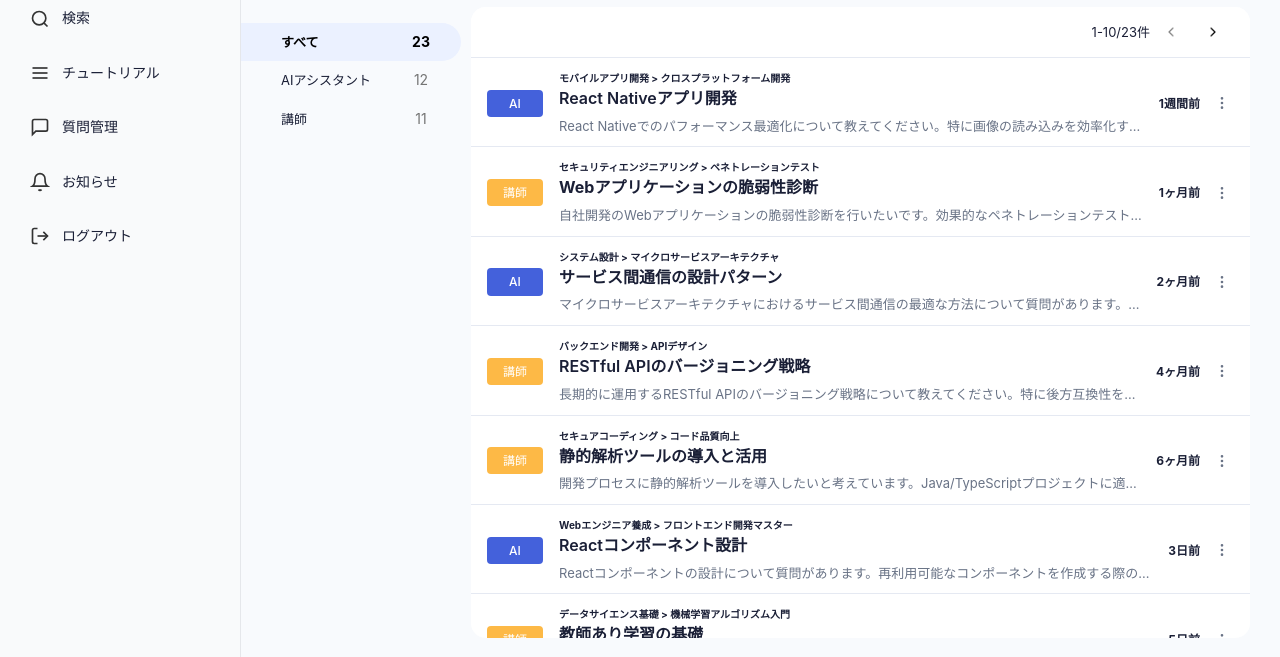
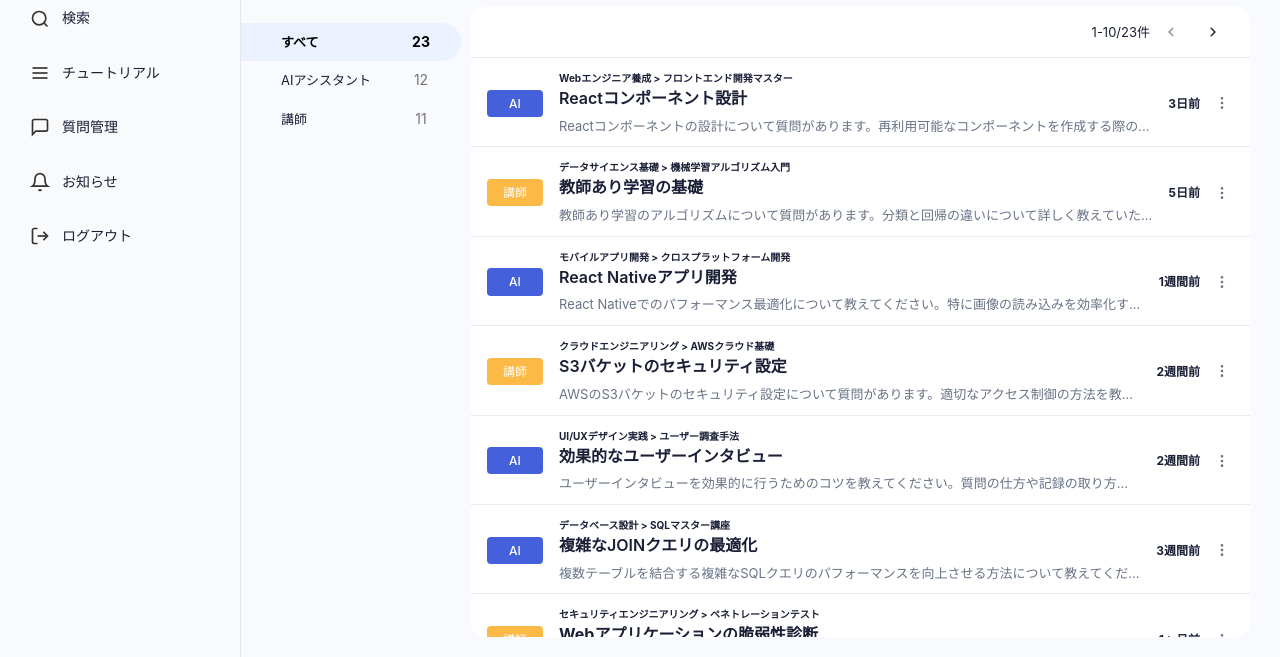
Before and after one commit to GitSATOMasashi/sls_seito_sitsumonnkanri, a plain HTML site: page index.html in a window 1280 px wide. Shown: the part 143-800 px from the top of the page. Drawn offline with Linux system fonts and the light colour scheme.

Commit message:
ピン留め機能を削除

```diff
--- a/script.js
+++ b/script.js
@@ -361,30 +361,6 @@ document.addEventListener('DOMContentLoaded', function() {
         }
     });
 
-    // ピン留めボタンのクリックイベント
-    const pinButtons = document.querySelectorAll('.pin-btn');
-
-    pinButtons.forEach(button => {
-        button.addEventListener('click', function(e) {
-            e.stopPropagation(); // 親要素へのクリックイベントの伝播を防止
-
-            const questionItem = this.closest('.question-item');
-            questionItem.classList.toggle('pinned');
-
-            if (questionItem.classList.contains('pinned')) {
-                console.log('ピン留めしました:', questionItem.querySelector('.action-name').textContent);
-                // ピン留めアイテムをリストの先頭に移動
-                const parent = questionItem.parentNode;
-                parent.insertBefore(questionItem, parent.firstChild);
-            } else {
-                console.log('ピン留めを解除しました:', questionItem.querySelector('.action-name').textContent);
-            }
-
-            // オプションメニューを閉じる
-            this.closest('.question-options').classList.remove('active');
-        });
-    });
-
     // 削除ボタンのクリックイベント
     const deleteButtons = document.querySelectorAll('.delete-btn');
 
@@ -674,8 +650,7 @@ document.addEventListener('DOMContentLoaded', function() {
             name: "Reactコンポーネント設計",
             message: "Reactコンポーネントの設計について質問があります。再利用可能なコンポーネントを作成する際のベストプラクティスを教えてください。",
             date: "3日前",
-            isUnread: false,
-            isPinned: false
+            isUnread: false
         },
         {
             id: 2,
@@ -684,8 +659,7 @@ document.addEventListener('DOMContentLoaded', function() {
             name: "教師あり学習の基礎",
             message: "教師あり学習のアルゴリズムについて質問があります。分類と回帰の違いについて詳しく教えていただけますか？",
             date: "5日前",
-            isUnread: true,
-            isPinned: false
+            isUnread: true
         },
         {
             id: 3,
@@ -694,8 +668,7 @@ document.addEventListener('DOMContentLoaded', function() {
             name: "React Nativeアプリ開発",
             message: "React Nativeでのパフォーマンス最適化について教えてください。特に画像の読み込みを効率化する方法を知りたいです。",
             date: "1週間前",
-            isUnread: false,
-            isPinned: true
+            isUnread: false
         },
         {
             id: 4,
@@ -704,8 +677,7 @@ document.addEventListener('DOMContentLoaded', function() {
             name: "S3バケットのセキュリティ設定",
             message: "AWSのS3バケットのセキュリティ設定について質問があります。適切なアクセス制御の方法を教えてください。",
             date: "2週間前",
-            isUnread: false,
-            isPinned: false
+            isUnread: false
         },
         {
             id: 5,
@@ -714,8 +686,7 @@ document.addEventListener('DOMContentLoaded', function() {
             name: "効果的なユーザーインタビュー",
             message: "ユーザーインタビューを効果的に行うためのコツを教えてください。質問の仕方や記録の取り方について知りたいです。",
             date: "2週間前",
-            isUnread: false,
-            isPinned: false
+            isUnread: false
         },
         {
             id: 6,
@@ -724,8 +695,7 @@ document.addEventListener('DOMContentLoaded', function() {
             name: "複雑なJOINクエリの最適化",
             message: "複数テーブルを結合する複雑なSQLクエリのパフォーマンスを向上させる方法について教えてください。特にインデックス設計のポイントを知りたいです。",
             date: "3週間前",
-            isUnread: false,
-            isPinned: false
+            isUnread: false
         },
         {
             id: 7,
@@ -734,8 +704,7 @@ document.addEventListener('DOMContentLoaded', function() {
             name: "Webアプリケーションの脆弱性診断",
             message: "自社開発のWebアプリケーションの脆弱性診断を行いたいです。効果的なペネトレーションテストの進め方と、よくある脆弱性の検出方法を教えてください。",
             date: "1ヶ月前",
-            isUnread: true,
-            isPinned: true
+            isUnread: true
         },
         {
             id: 8,
@@ -744,8 +713,7 @@ document.addEventListener('DOMContentLoaded', function() {
             name: "GitHubActionsのワークフロー設計",
             message: "GitHubActionsを使ったCI/CDパイプラインの構築方法について質問があります。テスト、ビルド、デプロイを自動化する効率的なワークフローの設計方法を教えてください。",
             date: "1ヶ月前",
-            isUnread: false,
-            isPinned: false
+            isUnread: false
         },
         {
             id: 9,
@@ -754,8 +722,7 @@ document.addEventListener('DOMContentLoaded', function() {
             name: "スクラムチームのファシリテーション",
             message: "スクラムマスターとして、チームのパフォーマンスを向上させるための効果的なファシリテーション技術について教えてください。特にデイリースクラムとスプリントレトロスペクティブの進行方法に悩んでいます。",
             date: "1ヶ月前",
-            isUnread: false,
-            isPinned: false
+            isUnread: false
         },
         {
             id: 10,
@@ -764,8 +731,7 @@ document.addEventListener('DOMContentLoaded', function() {
             name: "Solidityのセキュリティベストプラクティス",
             message: "Ethereumのスマートコントラクト開発におけるセキュリティ上の注意点とベストプラクティスについて教えてください。特にリエントランシー攻撃の防止方法に興味があります。",
             date: "2ヶ月前",
-            isUnread: false,
-            isPinned: false
+            isUnread: false
         },
         {
             id: 11,
@@ -774,8 +740,7 @@ document.addEventListener('DOMContentLoaded', function() {
             name: "時系列データの予測モデル",
             message: "販売データの時系列分析を行いたいです。Pythonを使った季節性を考慮した予測モデルの構築方法と、精度評価の指標について教えてください。",
             date: "2ヶ月前",
-            isUnread: true,
-            isPinned: false
+            isUnread: true
         },
         {
             id: 12,
@@ -784,8 +749,7 @@ document.addEventListener('DOMContentLoaded', function() {
             name: "サービス間通信の設計パターン",
             message: "マイクロサービスアーキテクチャにおけるサービス間通信の最適な方法について質問があります。同期通信と非同期通信のトレードオフと、適切な使い分けについて教えてください。",
             date: "2ヶ月前",
-            isUnread: false,
-            isPinned: true
+            isUnread: false
         },
         {
             id: 13,
@@ -794,8 +758,7 @@ document.addEventListener('DOMContentLoaded', function() {
             name: "ゼロトラストモデルの実装ステップ",
             message: "従来のネットワークセキュリティモデルからゼロトラストモデルへの移行を検討しています。実装の具体的なステップと、優先すべき対策について教えてください。",
             date: "3ヶ月前",
-            isUnread: false,
-            isPinned: false
+            isUnread: false
         },
         {
             id: 14,
@@ -804,8 +767,7 @@ document.addEventListener('DOMContentLoaded', function() {
             name: "Webフォントの最適なロード方法",
             message: "Webサイトのパフォーマンスを向上させるために、Webフォントの最適なロード方法について教えてください。特にCLSの改善に効果的な方法を知りたいです。",
             date: "3ヶ月前",
-            isUnread: false,
-            isPinned: false
+            isUnread: false
         },
         {
             id: 15,
@@ -814,8 +776,7 @@ document.addEventListener('DOMContentLoaded', function() {
             name: "BERTモデルのファインチューニング",
             message: "特定ドメインのテキスト分類タスクのために、事前学習済みBERTモデルのファインチューニング方法について教えてください。特に少量のラベル付きデータでの効率的な学習方法に興味があります。",
             date: "3ヶ月前",
-            isUnread: true,
-            isPinned: false
+            isUnread: true
         },
         {
             id: 16,
@@ -824,8 +785,7 @@ document.addEventListener('DOMContentLoaded', function() {
             name: "Kubernetesクラスターのリソース管理",
             message: "Kubernetesクラスターでのリソース管理の最適化について質問があります。特にリソースクォータとリミットレンジの適切な設定方法と、オートスケーリングの戦略について教えてください。",
             date: "4ヶ月前",
-            isUnread: false,
-            isPinned: false
+            isUnread: false
         },
         {
             id: 17,
@@ -834,8 +794,7 @@ document.addEventListener('DOMContentLoaded', function() {
             name: "RESTful APIのバージョニング戦略",
             message: "長期的に運用するRESTful APIのバージョニング戦略について教えてください。特に後方互換性を維持しながら新機能を追加する方法と、クライアントへの影響を最小化する方法を知りたいです。",
             date: "4ヶ月前",
-            isUnread: false,
-            isPinned: true
+            isUnread: false
         },
         {
             id: 18,
@@ -844,8 +803,7 @@ document.addEventListener('DOMContentLoaded', function() {
             name: "SwiftUIでのアニメーション実装",
             message: "SwiftUIを使った複雑なアニメーションの実装方法について教えてください。特に画面遷移時のカスタムトランジションと、インタラクティブなアニメーションの実装例を知りたいです。",
             date: "5ヶ月前",
-            isUnread: false,
-            isPinned: false
+            isUnread: false
         },
         {
             id: 19,
@@ -854,8 +812,7 @@ document.addEventListener('DOMContentLoaded', function() {
             name: "リアルタイムデータ処理アーキテクチャ",
             message: "大量のセンサーデータをリアルタイムで処理するためのアーキテクチャ設計について教えてください。Apache KafkaとSparkを使った効率的なデータパイプラインの構築方法に興味があります。",
             date: "5ヶ月前",
-            isUnread: true,
-            isPinned: false
+            isUnread: true
         },
         {
             id: 20,
@@ -864,8 +821,7 @@ document.addEventListener('DOMContentLoaded', function() {
             name: "AWS Lambdaのコールドスタート対策",
             message: "AWS Lambdaのコールドスタート問題を軽減する方法について教えてください。特にJavaやPythonなど言語による違いと、Provisioned Concurrencyの適切な設定方法を知りたいです。",
             date: "6ヶ月前",
-            isUnread: false,
-            isPinned: false
+            isUnread: false
         },
         {
             id: 21,
@@ -874,8 +830,7 @@ document.addEventListener('DOMContentLoaded', function() {
             name: "静的解析ツールの導入と活用",
             message: "開発プロセスに静的解析ツールを導入したいと考えています。Java/TypeScriptプロジェクトに適した静的解析ツールの選定基準と、CIパイプラインへの統合方法について教えてください。",
             date: "6ヶ月前",
-            isUnread: false,
-            isPinned: true
+            isUnread: false
         },
         {
             id: 22,
@@ -884,8 +839,7 @@ document.addEventListener('DOMContentLoaded', function() {
             name: "Webアプリケーションのアクセシビリティ向上",
             message: "Webアプリケーションのアクセシビリティを向上させるための具体的な実装方法について教えてください。特にSPAでのキーボードナビゲーションとスクリーンリーダー対応の実装例を知りたいです。",
             date: "7ヶ月前",
-            isUnread: false,
-            isPinned: false
+            isUnread: false
         },
         {
             id: 23,
@@ -894,8 +848,7 @@ document.addEventListener('DOMContentLoaded', function() {
             name: "Cypressを使ったE2Eテスト設計",
             message: "Cypressを使ったE2Eテストの効率的な設計方法について教えてください。特にテストデータの管理方法と、テスト実行時間の短縮テクニックに興味があります。",
             date: "8ヶ月前",
-            isUnread: false,
-            isPinned: false
+            isUnread: false
         }];
 
     // 質問リストを生成する関数を修正
@@ -937,13 +890,6 @@ document.addEventListener('DOMContentLoaded', function() {
             }
         }
 
-        // ピン留めされたアイテムを先頭に表示
-        filteredData.sort((a, b) => {
-            if (a.isPinned && !b.isPinned) return -1;
-            if (!a.isPinned && b.isPinned) return 1;
-            return 0;
-        });
-
         // 総アイテム数
         const totalItems = filteredData.length;
 
@@ -971,7 +917,6 @@ document.addEventListener('DOMContentLoaded', function() {
             // 質問アイテムのクラスを設定
             let itemClasses = 'question-item';
             if (question.isUnread) itemClasses += ' unread';
-            if (question.isPinned) itemClasses += ' pinned';
 
             // HTMLを生成
             const questionHTML = `
@@ -1000,12 +945,6 @@ document.addEventListener('DOMContentLoaded', function() {
                                 </svg>
                             </button>
                             <div class="options-dropdown">
-                                <button class="dropdown-item pin-btn">
-                                    <svg class="dropdown-icon" xmlns="http://www.w3.org/2000/svg" viewBox="0 0 24 24" fill="none" stroke="currentColor" stroke-width="2">
-                                        <path d="M12 2L12 22M2 12L22 12" />
-                                    </svg>
-                                    <span>${question.isPinned ? 'ピン留め解除' : 'ピン留め'}</span>
-                                </button>
                                 <button class="dropdown-item delete-btn">
                                     <svg class="dropdown-icon" xmlns="http://www.w3.org/2000/svg" viewBox="0 0 24 24" fill="none" stroke="currentColor" stroke-width="2">
                                         <path d="M3 6h18M19 6v14a2 2 0 01-2 2H7a2 2 0 01-2-2V6m3 0V4a2 2 0 012-2h4a2 2 0 012 2v2" />
@@ -1071,26 +1010,6 @@ document.addEventListener('DOMContentLoaded', function() {
 
                 // このドロップダウンを開閉
                 this.parentElement.classList.toggle('active');
-            });
-        });
-
-        // ピン留めボタンのクリックイベント
-        const pinButtons = document.querySelectorAll('.pin-btn');
-        pinButtons.forEach(button => {
-            button.addEventListener('click', function(e) {
-                e.stopPropagation();
-
-                const questionItem = this.closest('.question-item');
-                const questionId = parseInt(questionItem.dataset.id);
-
-                // データを更新
-                const questionIndex = questionData.findIndex(q => q.id === questionId);
-                if (questionIndex !== -1) {
-                    questionData[questionIndex].isPinned = !questionData[questionIndex].isPinned;
-
-                    // リストを再レンダリング
-                    renderQuestionList();
-                }
             });
         });
 
@@ -1219,8 +1138,7 @@ document.addEventListener('DOMContentLoaded', function() {
             name: "タイトル未設定",
             message: "質問内容がここに表示されます。",
             date: "たった今",
-            isUnread: true,
-            isPinned: false
+            isUnread: true
         };
 
         // データに追加
--- a/styles.css
+++ b/styles.css
@@ -807,13 +807,14 @@ body {
     border-radius: 0 0 15px 15px; /* 下部の角を丸く */
     position: relative; /* 位置の基準点 */
     z-index: 5; /* ヘッダーより下に表示 */
+    margin-top: -1px;
 }
 
 /* 質問アイテム - 新レイアウト（優先度を上げる） */
 .question-item {
     display: flex;
     padding: 12px 16px 10px 16px;
-    border-bottom: 1px solid var(--border);
+    border-top: 1px solid var(--border);
     background: white;
     transition: background-color 0.2s;
     position: relative;
```
